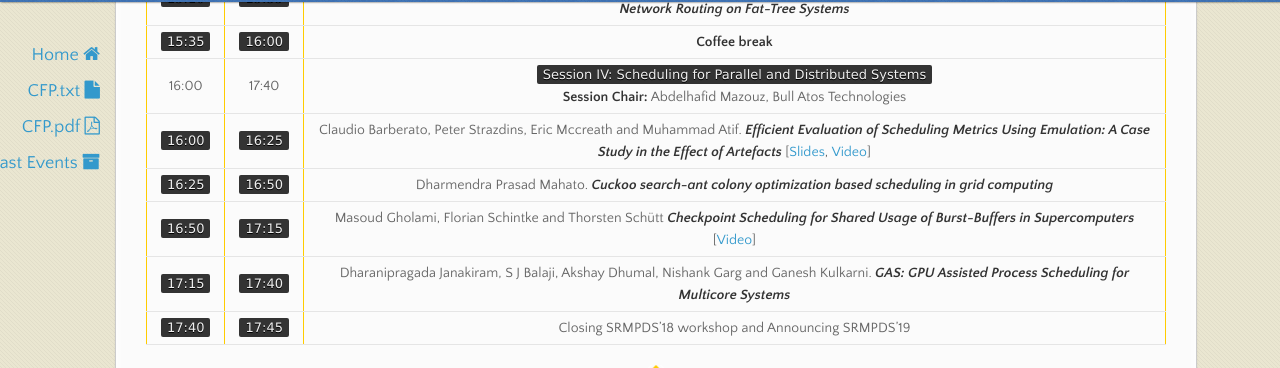
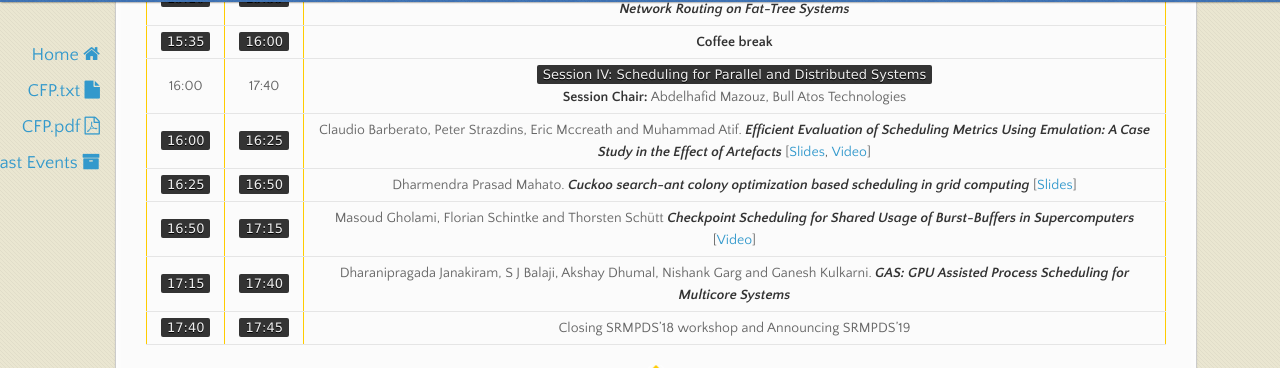
Before and after one commit to srmpds/srmpds.github.io, a Jekyll site: the page built from index.md, in a window 1280 px wide and 900 px high, scrolled down 2249 px. Shown: the part 83-451 px from the top of the window. Built offline with Jekyll 4.4.1, drawn with Linux system fonts in a browser that asks for light colours; nearby versions of some CDN libraries.

Commit message:
add, delete, polish etc.

```diff
--- a/index.md
+++ b/index.md
@@ -72,7 +72,7 @@ Events will be held on August 13, ___Straub Hall, Room 245___, at the ___Erb Mem
 | `15:35` | `16:00` | __Coffee break__ |
 | 16:00 | 17:40 | `Session IV: Scheduling for Parallel and Distributed Systems` <br> **Session Chair:** Abdelhafid Mazouz, Bull Atos Technologies |
 | `16:00` | `16:25` | Claudio Barberato, Peter Strazdins, Eric Mccreath and Muhammad Atif. ___Efficient Evaluation of Scheduling Metrics Using Emulation: A Case Study in the Effect of Artefacts___ [[Slides](http://users.cecs.anu.edu.au/~peter/seminars/emulSlides.pdf), [Video](http://users.cecs.anu.edu.au/~peter/seminars/emulSlides.mp4)]|
-| `16:25` | `16:50` | Dharmendra Prasad Mahato. ___Cuckoo search-ant colony optimization based scheduling in grid computing___ |
+| `16:25` | `16:50` | Dharmendra Prasad Mahato. ___Cuckoo search-ant colony optimization based scheduling in grid computing___ [[Slides](doc/Mahato.pdf)]|
 | `16:50` | `17:15` |Masoud Gholami, Florian Schintke and Thorsten Schütt ___Checkpoint Scheduling for Shared Usage of Burst-Buffers in Supercomputers___ [[Video](https://youtu.be/V3Vm4NgszII)]|
 | `17:15` | `17:40` | Dharanipragada Janakiram, S J Balaji, Akshay Dhumal, Nishank Garg and Ganesh Kulkarni. ___GAS: GPU Assisted Process Scheduling for Multicore Systems___ |
 | `17:40` | `17:45` | Closing SRMPDS'18 workshop and Announcing SRMPDS'19 |
```
Also changed, not shown: 1 other file.
